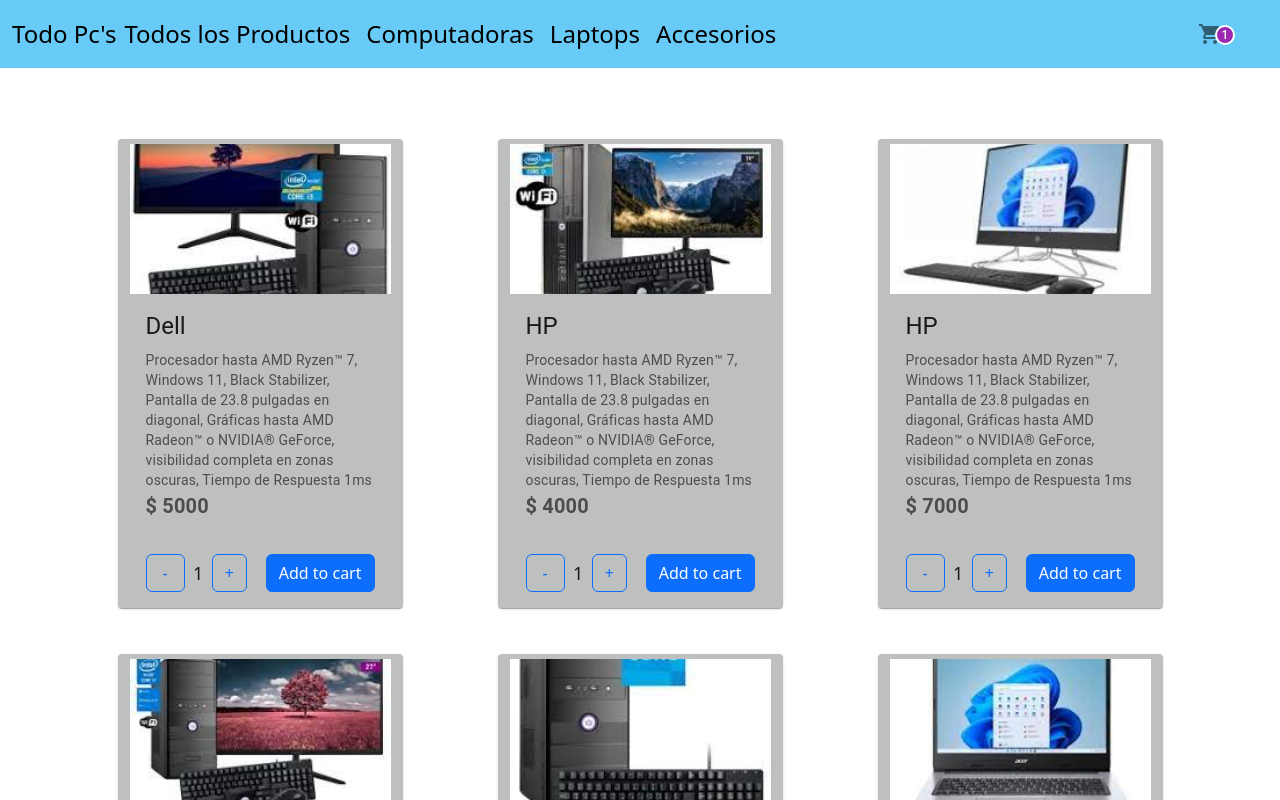
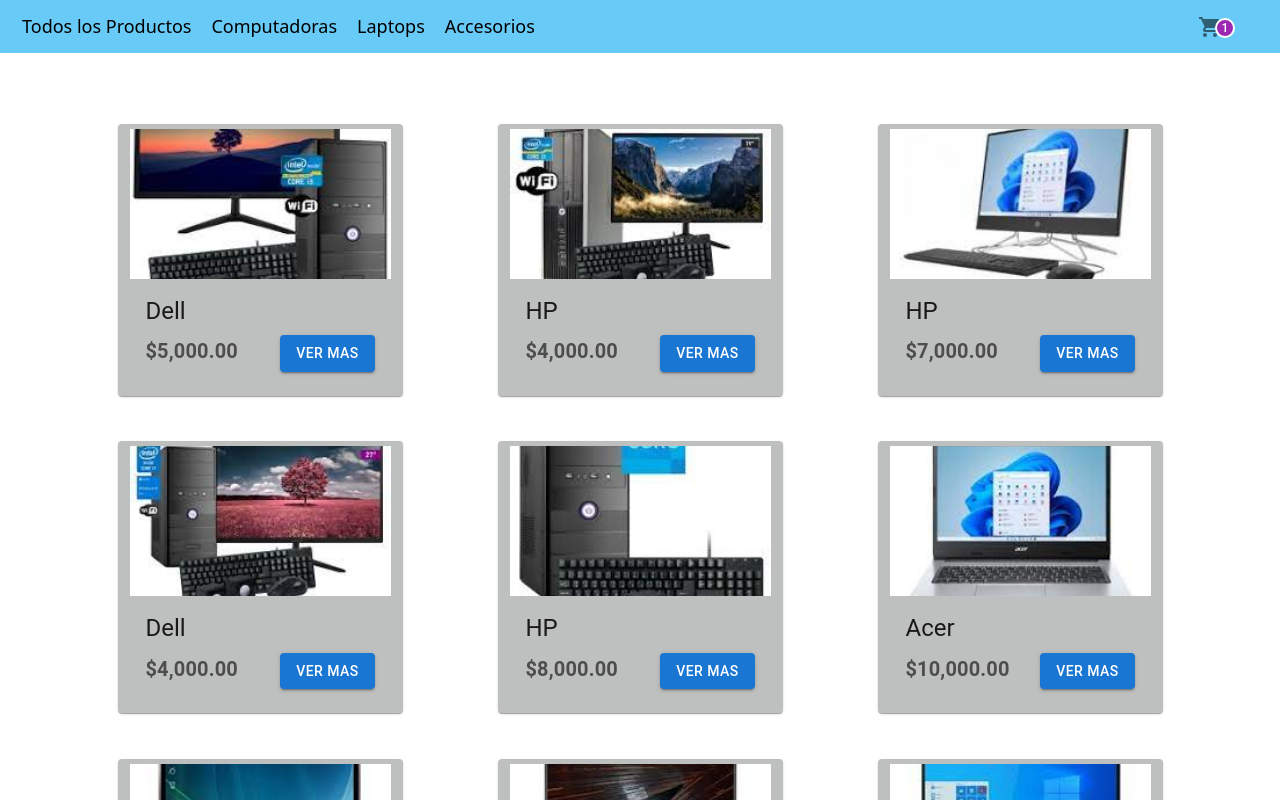
Before and after one commit to FerMontesdeOca/react-curso, a React (Create React App) app: page / in a window 1280 px wide. Shown: the top 800 px of the page. Built offline with nearby package versions, Linux system fonts and the light colour scheme.

Commit message:
Solving itemDetail

```diff
--- /dev/null
+++ b/src/components/ItemList/ItemList.js
@@ -0,0 +1,11 @@
+import BasicCard from "../card/basicCard";
+
+const ItemList = ({productos}) => {
+    return (
+        <div className='row justify-content-around'>
+        { productos.map((prod) => <BasicCard key={prod.id} {...prod}/>)}
+      </div>
+      );
+    };
+
+export default ItemList;
--- a/src/components/ItemListContainer/ItemListConatiner.js
+++ b/src/components/ItemListContainer/ItemListConatiner.js
@@ -1,7 +1,7 @@
 import { useEffect, useState } from "react";
 import { useParams } from "react-router-dom";
-import BasicCard from "../card/basicCard";
 import { pedirDatos } from "../helpers/helpers";
+import ItemList from "../ItemList/ItemList";
 
 const ItemListConatiner = () => {
   const [productos, setProductos] = useState([]);
@@ -23,7 +23,7 @@
 
   return (
     <div className="container my-5">
-      <BasicCard productos={productos} />
+      <ItemList productos={productos} />
     </div>
   );
 };
--- a/src/components/Navbar/Navbar.css
+++ b/src/components/Navbar/Navbar.css
@@ -6,17 +6,12 @@
   width: 100%;
 }
 
-#menu__navbar__items {
-  display: flex;
-  justify-content: space-around;
-  width: 90%;
-}
-
 a {
   text-decoration: none;
   display: flex;
   justify-content: space-between;
   align-items: center;
-  font-size: x-large;
+  font-size: large;
   color: black;
+  margin: 5px 10px;
 }/*# sourceMappingURL=Navbar.css.map */
--- a/src/components/Navbar/Navbar.js
+++ b/src/components/Navbar/Navbar.js
@@ -9,15 +9,14 @@
   return (
     <div className="menu__navbar">
     <Navbar expand="lg" >
-      <Container>
-        <Link to="/">Todo Pc's</Link>
+      <Container >
         <Navbar.Toggle aria-controls="basic-navbar-nav" />
         <Navbar.Collapse id="basic-navbar-nav">
           <Nav className="me-auto">
-          <Nav.Link><Link id='linkNavbar' to="/">Todos los Productos</Link></Nav.Link>
-          <Nav.Link><Link id='linkNavbar' to="/Desktops">Computadoras</Link></Nav.Link>
-          <Nav.Link><Link id='linkNavbar' to="/Laptops">Laptops</Link></Nav.Link>
-          <Nav.Link><Link id='linkNavbar' to="/Accesorios">Accesorios</Link></Nav.Link>
+            <Link id='linkNavbar' to="/">Todos los Productos</Link>
+            <Link id='linkNavbar' to="/Desktops">Computadoras</Link>
+            <Link id='linkNavbar' to="/Laptops">Laptops</Link>
+            <Link id='linkNavbar' to="/Accesorios">Accesorios</Link>
           </Nav>
         </Navbar.Collapse>
       </Container>
--- a/src/components/Navbar/Navbar.scss
+++ b/src/components/Navbar/Navbar.scss
@@ -6,17 +6,12 @@
     width: 100%;
 }
 
-#menu__navbar__items{
-    display: flex;
-    justify-content: space-around;
-    width: 90%;
-}
-
 a {
     text-decoration: none;
     display: flex;
     justify-content: space-between;
     align-items: center;
-    font-size: x-large;
+    font-size: large;
     color: black;
+    margin:5px 10px;
 }
--- a/src/components/card/basicCard.css
+++ b/src/components/card/basicCard.css
@@ -2,4 +2,10 @@
   background-color: #bec0bf;
   margin: 2%;
   padding-top: 5px;
+}
+
+#verMas__button {
+  display: flex;
+  flex-direction: row;
+  justify-content: space-between;
 }/*# sourceMappingURL=basicCard.css.map */
--- a/src/components/card/basicCard.js
+++ b/src/components/card/basicCard.js
@@ -3,41 +3,32 @@
 import CardContent from '@mui/material/CardContent';
 import CardMedia from '@mui/material/CardMedia';
 import Typography from '@mui/material/Typography';
-import { CardActionArea } from '@mui/material';
 import './basicCard.scss'
-import AddTocart from '../addToCart/addToCart';
+import Button from '@mui/material/Button';
 
 
-const BasicCard = ({productos}) => {
+const BasicCard = ({id, brand, Description,price}) => {
 
   return (
-    <div className='row justify-content-around'>
-    { productos.map((prod => (
-      <Card key={prod.id} id='basicCard' className='col-5' sx={{ maxWidth: 285 }}>
-      <CardActionArea>
+    <Card id='basicCard' className='col-5' sx={{ maxWidth: 285 }}>
           <CardMedia
           component="img"
           height="150"
-      src={`../assets/Pcs/${prod.id}.jpg`}
+          src={`../assets/Pcs/${id}.jpg`}
           alt="green iguana"
         />
         <CardContent>
         <Typography gutterBottom variant="h5" component="div">
-      {prod.brand}
+          {brand}
         </Typography>
-    <Typography variant="body2" color="text.secondary">
-      {prod.Description}
-    </Typography>
-    <Typography variant="h6" color="text.secondary">
-      <b>$ {prod.price}</b>
+        <Typography id='verMas__button' variant="h6" color="text.secondary">
+          <b>{new Intl.NumberFormat('en-US', {style:'currency', currency: 'USD'}).format(price)}</b>
+          <Button variant="contained" size="medium">
+          Ver mas
+        </Button>
         </Typography>
       </CardContent>
-  <AddTocart/>
-  </CardActionArea>
       </Card>
-    )))
-    }
-  </div>
   );
 };
 
--- a/src/components/card/basicCard.scss
+++ b/src/components/card/basicCard.scss
@@ -3,3 +3,8 @@
     margin: 2%;
     padding-top: 5px;
 }
+#verMas__button{
+    display: flex;
+    flex-direction: row;
+    justify-content: space-between;
+}
--- a/src/components/helpers/helpers.js
+++ b/src/components/helpers/helpers.js
@@ -12,7 +12,13 @@
     return new Promise((resolve, reject)=>{
         setTimeout(()=>{
             const item = stock.find((element)=> element.id === id)
-            resolve(item)
+            if(item){
+                resolve(item)
+            }else{
+                reject({
+                    error: 'No se encontro ese producto'
+                })
+            }
         },500)
     })
 }
```
Also changed, not shown: src/components/ItemDetail/ItemDetail.js (+24 -12 lines), src/components/ItemDetailContainer/ItemDetailContainer.js (+9 -5 lines), 2 other files (tests, documents, lock files or other folders). Lines whose indentation alone changed are shown as unchanged.
